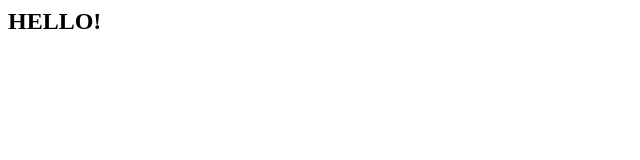
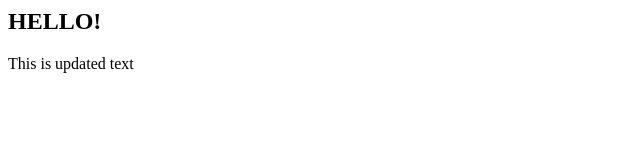
Before and after one commit to NLabyk/test_static_web_app, a plain HTML site: page index.html in a window 1280 px wide. Shown: the whole page, without its empty margins (0-640 px from the left). Drawn offline with Linux system fonts and the light colour scheme.

Commit message:
updated text

```diff
--- a/index.html
+++ b/index.html
@@ -1 +1,3 @@
 <h2>HELLO!</h2>
+
+This is updated text
```
